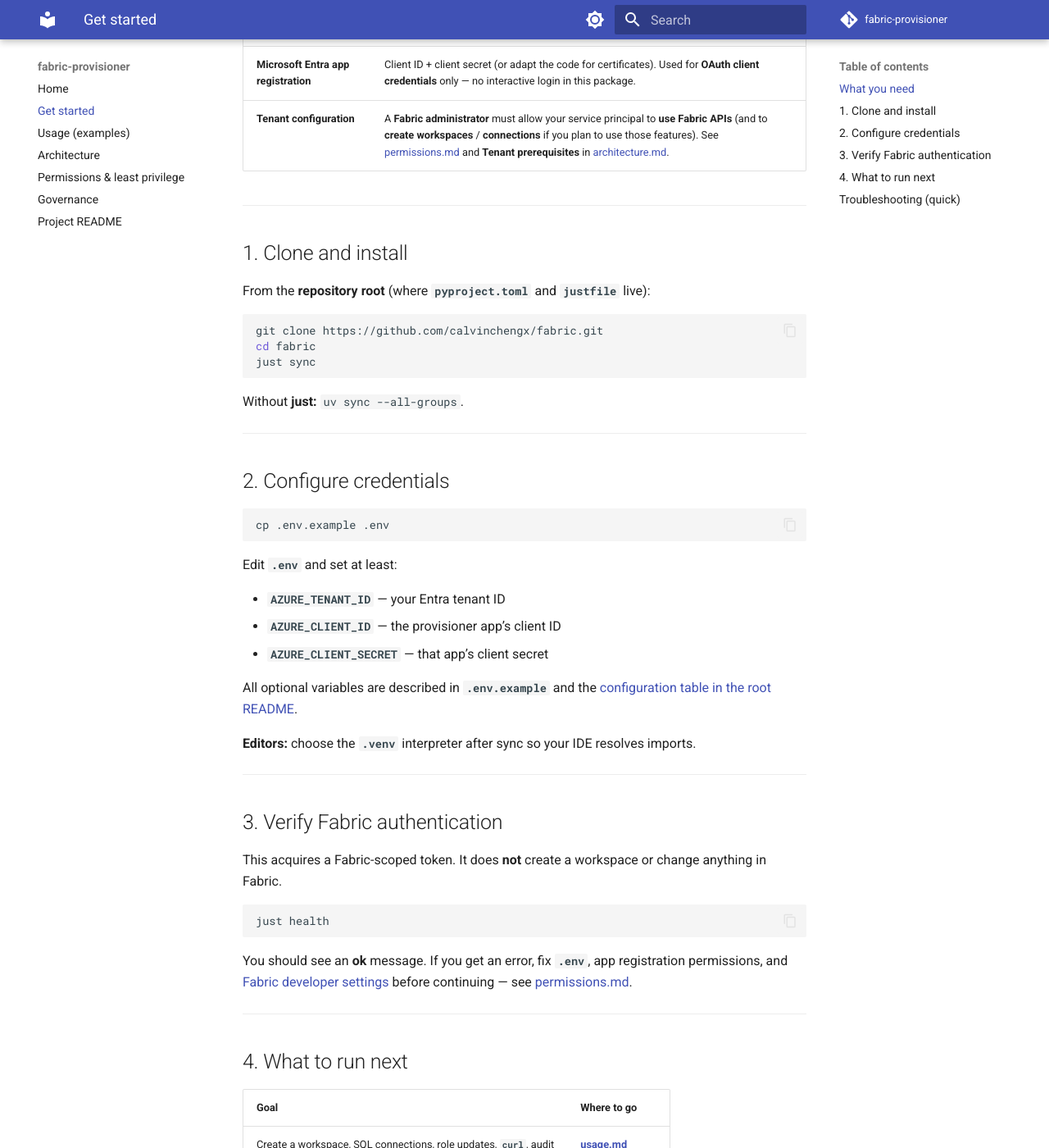
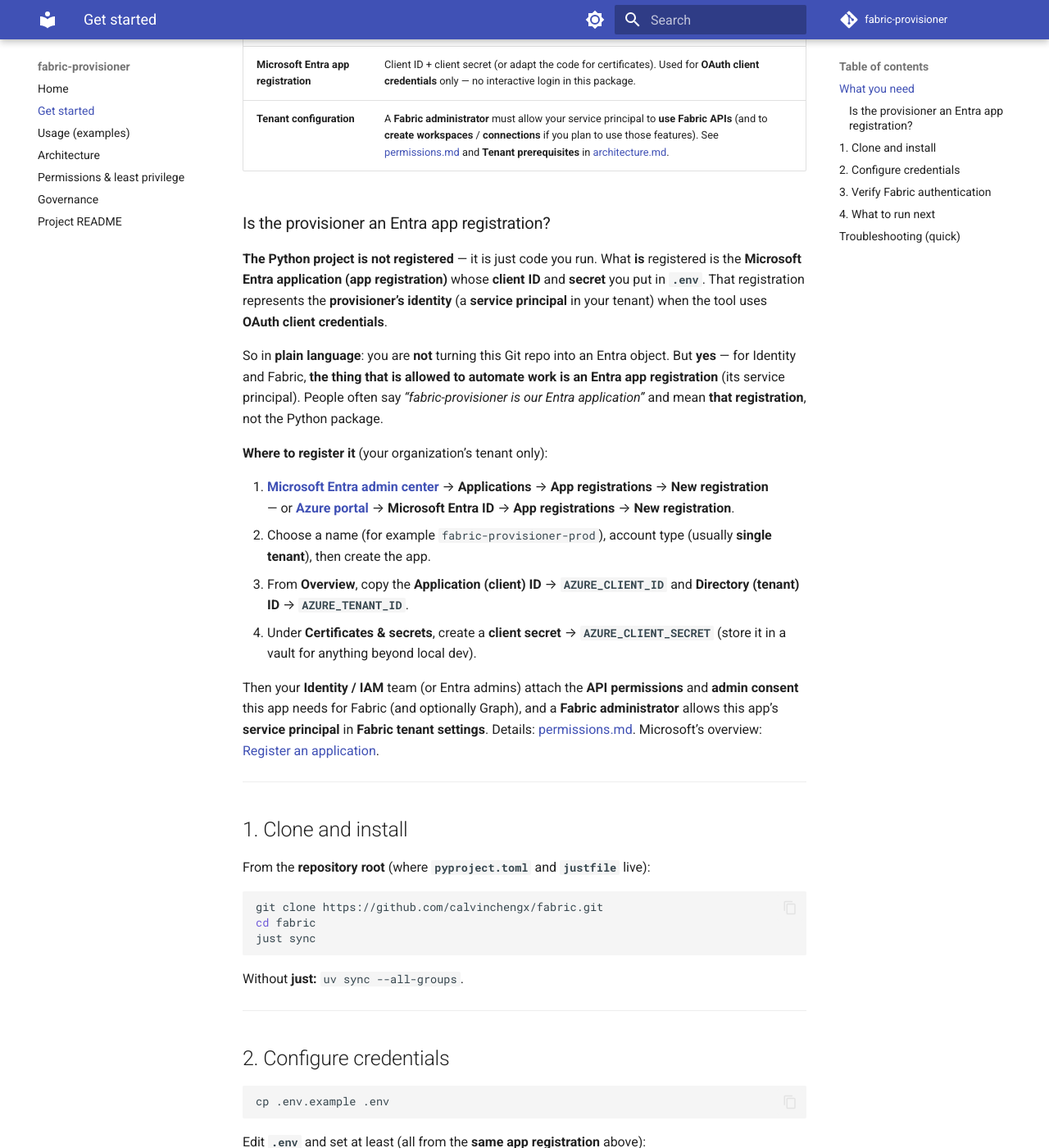
Before and after one commit to calvinchengx/fabric, an MkDocs documentation site: the page built from docs/get-started.md, in a window 1280 px wide and 1400 px high, scrolled down 541 px. Shown: the whole window at 82% size. Built offline with MkDocs 1.6.1 and Material for MkDocs 9.7.7, drawn with Linux system fonts in a browser that asks for light colours; comment, search, counter and statistics services are not loaded; some of the changed text lies outside the part shown.

Commit message:
update docs

````diff
--- a/docs/get-started.md
+++ b/docs/get-started.md
@@ -15,6 +15,22 @@
 | **[just](https://github.com/casey/just)** (recommended) | Short commands from **`justfile`**; optional — see [usage.md](usage.md) for **`uv run …`** equivalents. |
 | **Microsoft Entra app registration** | Client ID + client secret (or adapt the code for certificates). Used for **OAuth client credentials** only — no interactive login in this package. |
 | **Tenant configuration** | A **Fabric administrator** must allow your service principal to **use Fabric APIs** (and to **create workspaces** / **connections** if you plan to use those features). See [permissions.md](permissions.md) and **Tenant prerequisites** in [architecture.md](architecture.md#apis-in-use). |
+
+### Is the provisioner an Entra app registration?
+
+**The Python project is not registered** — it is just code you run. What **is** registered is the **Microsoft Entra application (app registration)** whose **client ID** and **secret** you put in **`.env`**. That registration represents the **provisioner’s identity** (a **service principal** in your tenant) when the tool uses **OAuth client credentials**.
+
+So in **plain language**: you are **not** turning this Git repo into an Entra object. But **yes** — for Identity and Fabric, **the thing that is allowed to automate work is an Entra app registration** (its service principal). People often say *“fabric-provisioner is our Entra application”* and mean **that registration**, not the Python package.
+
+**Where to register it** (your organization’s tenant only):
+
+1. **[Microsoft Entra admin center](https://entra.microsoft.com)** → **Applications** → **App registrations** → **New registration**
+   — or **[Azure portal](https://portal.azure.com)** → **Microsoft Entra ID** → **App registrations** → **New registration**.
+2. Choose a name (for example `fabric-provisioner-prod`), account type (usually **single tenant**), then create the app.
+3. From **Overview**, copy the **Application (client) ID** → **`AZURE_CLIENT_ID`** and **Directory (tenant) ID** → **`AZURE_TENANT_ID`**.
+4. Under **Certificates & secrets**, create a **client secret** → **`AZURE_CLIENT_SECRET`** (store it in a vault for anything beyond local dev).
+
+Then your **Identity / IAM** team (or Entra admins) attach the **API permissions** and **admin consent** this app needs for Fabric (and optionally Graph), and a **Fabric administrator** allows this app’s **service principal** in **Fabric tenant settings**. Details: [permissions.md](permissions.md). Microsoft’s overview: [Register an application](https://learn.microsoft.com/en-us/entra/identity-platform/quickstart-register-app).
 
 ---
 
@@ -38,11 +54,11 @@
 cp .env.example .env
 ```
 
-Edit **`.env`** and set at least:
+Edit **`.env`** and set at least (all from the **same app registration** above):
 
-- **`AZURE_TENANT_ID`** — your Entra tenant ID
-- **`AZURE_CLIENT_ID`** — the provisioner app’s client ID
-- **`AZURE_CLIENT_SECRET`** — that app’s client secret
+- **`AZURE_TENANT_ID`** — Directory (tenant) ID of your Entra tenant
+- **`AZURE_CLIENT_ID`** — Application (client) ID of the provisioner app registration
+- **`AZURE_CLIENT_SECRET`** — Client secret you created on that app registration
 
 All optional variables are described in **`.env.example`** and the [configuration table in the root README](https://github.com/calvinchengx/fabric/blob/main/README.md#configuration).
 
````
Also changed, not shown: docs/permissions.md (+6 -0 lines).
